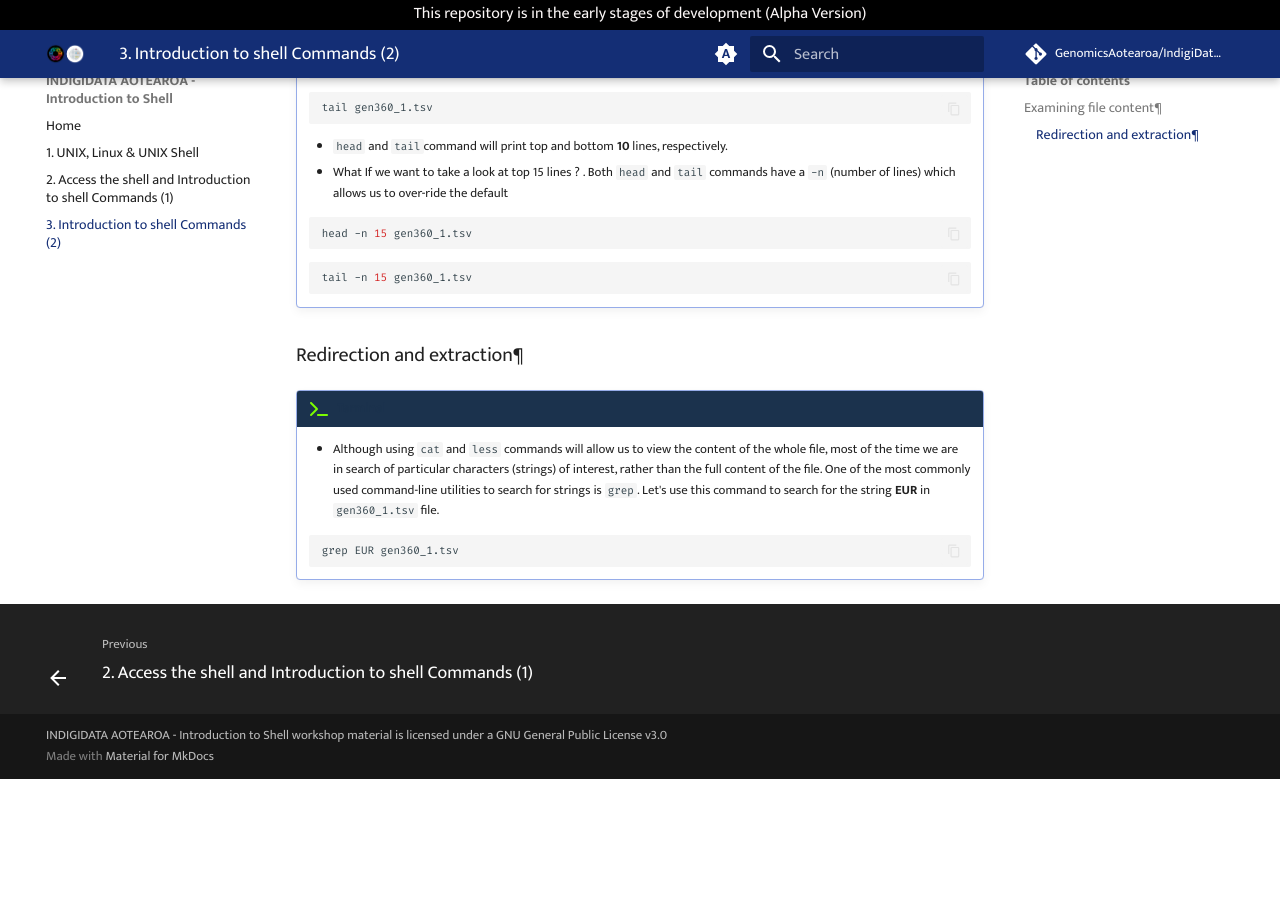
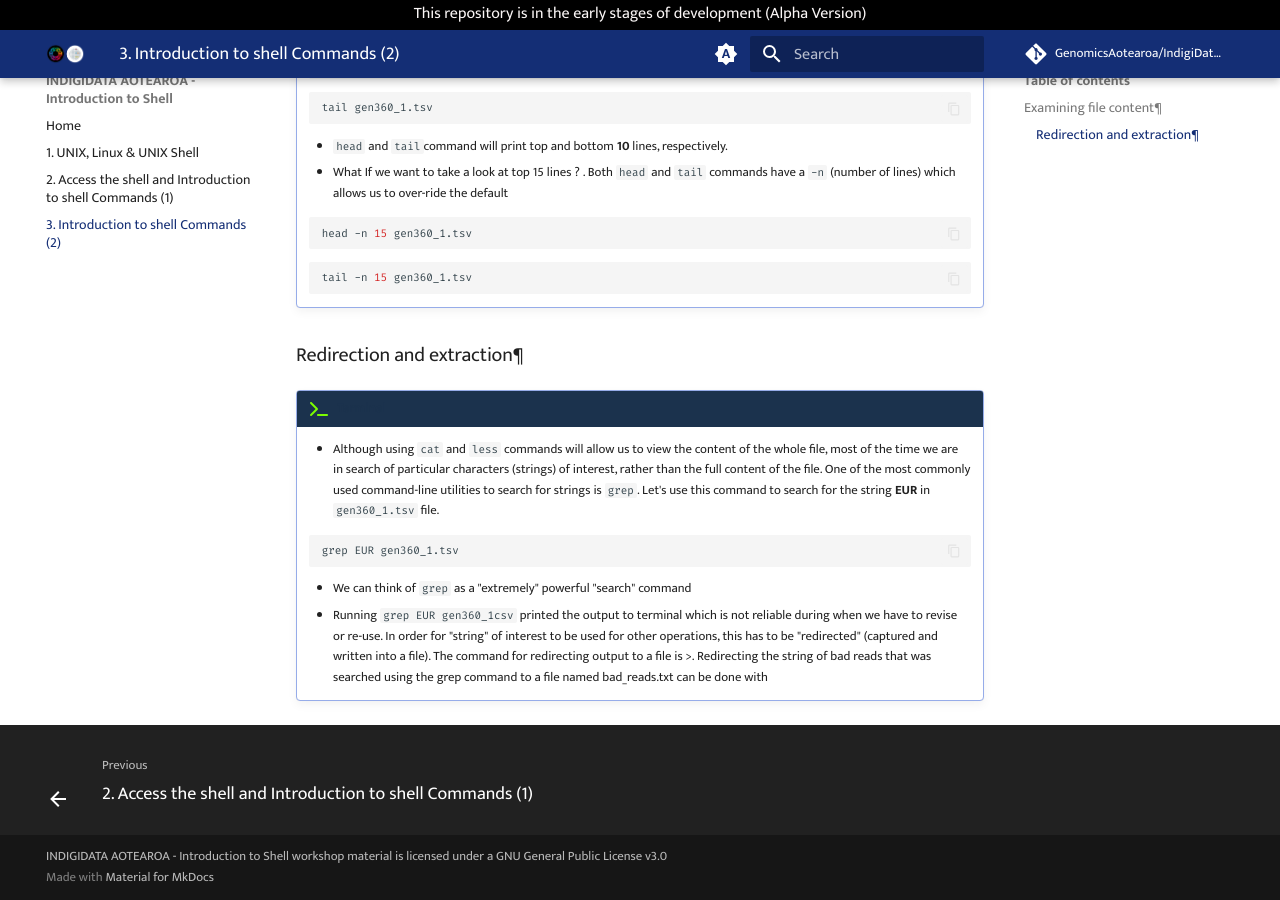
Before and after one commit to GenomicsAotearoa/IndigiDataAotearoa-IntroToShell, an MkDocs documentation site: the page built from docs/3-intro2shellcommands.md, in a window 1280 px wide and 900 px high, scrolled down 794 px. Built offline with MkDocs 1.6.1 and Material for MkDocs 9.7.7, drawn with Linux system fonts in a browser that asks for light colours; comment, search, counter and statistics services are not loaded; before the commit the page ends 1573 px from its top, so only the background shows below that.

````diff
--- a/docs/3-intro2shellcommands.md
+++ b/docs/3-intro2shellcommands.md
@@ -50,3 +50,6 @@
     ```bash
     grep EUR gen360_1.tsv
     ```
+
+    - We can think of `grep` as a "extremely" powerful "search" command
+    - Running `grep EUR gen360_1csv` printed the output to terminal which is not reliable during when we have to revise or re-use. In order for "string" of interest to be used for other operations, this has to be "redirected" (captured and written into a file). The command for redirecting output to a file is >. Redirecting the string of bad reads that was searched using the grep command to a file named bad_reads.txt can be done with
````
